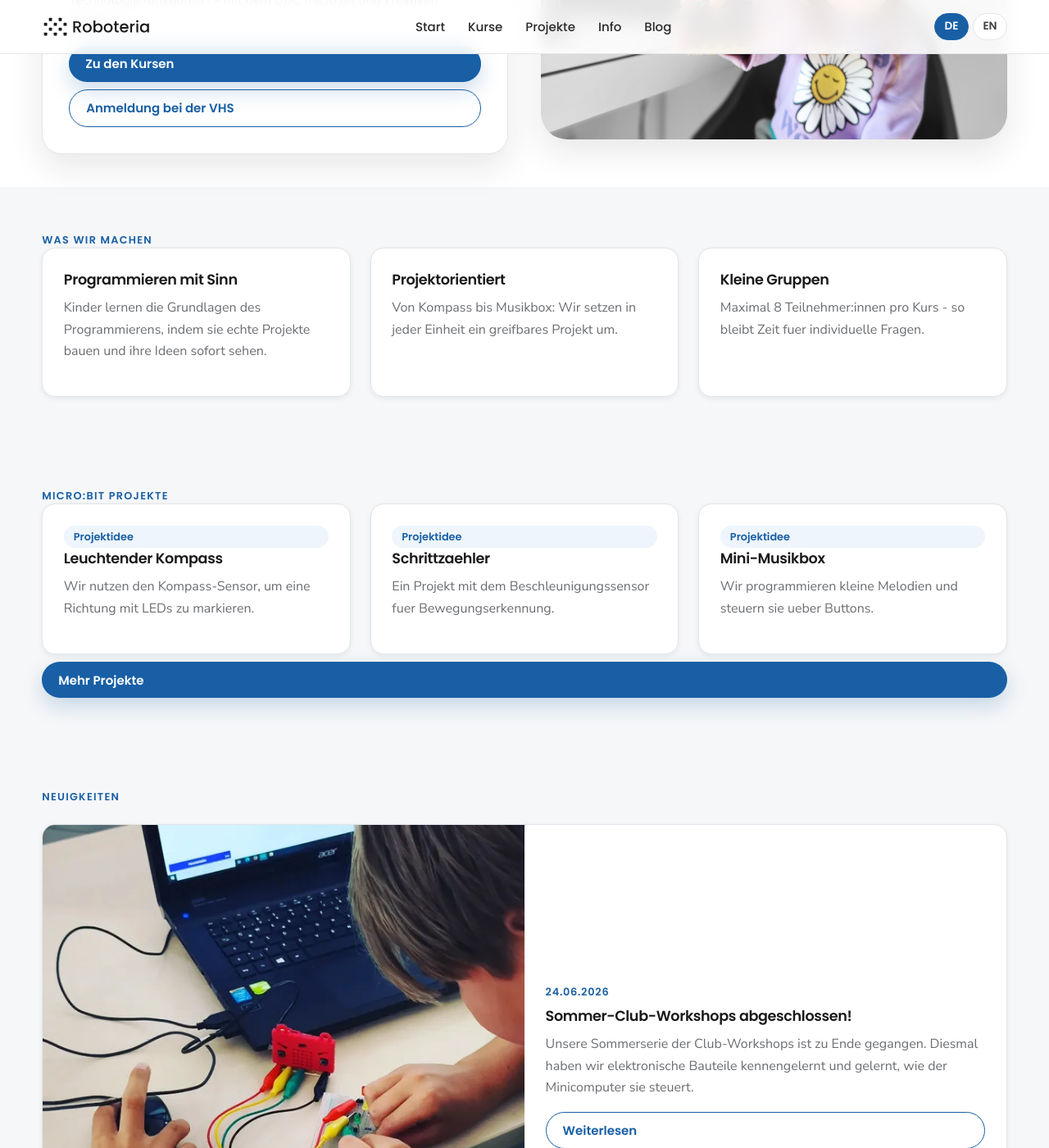
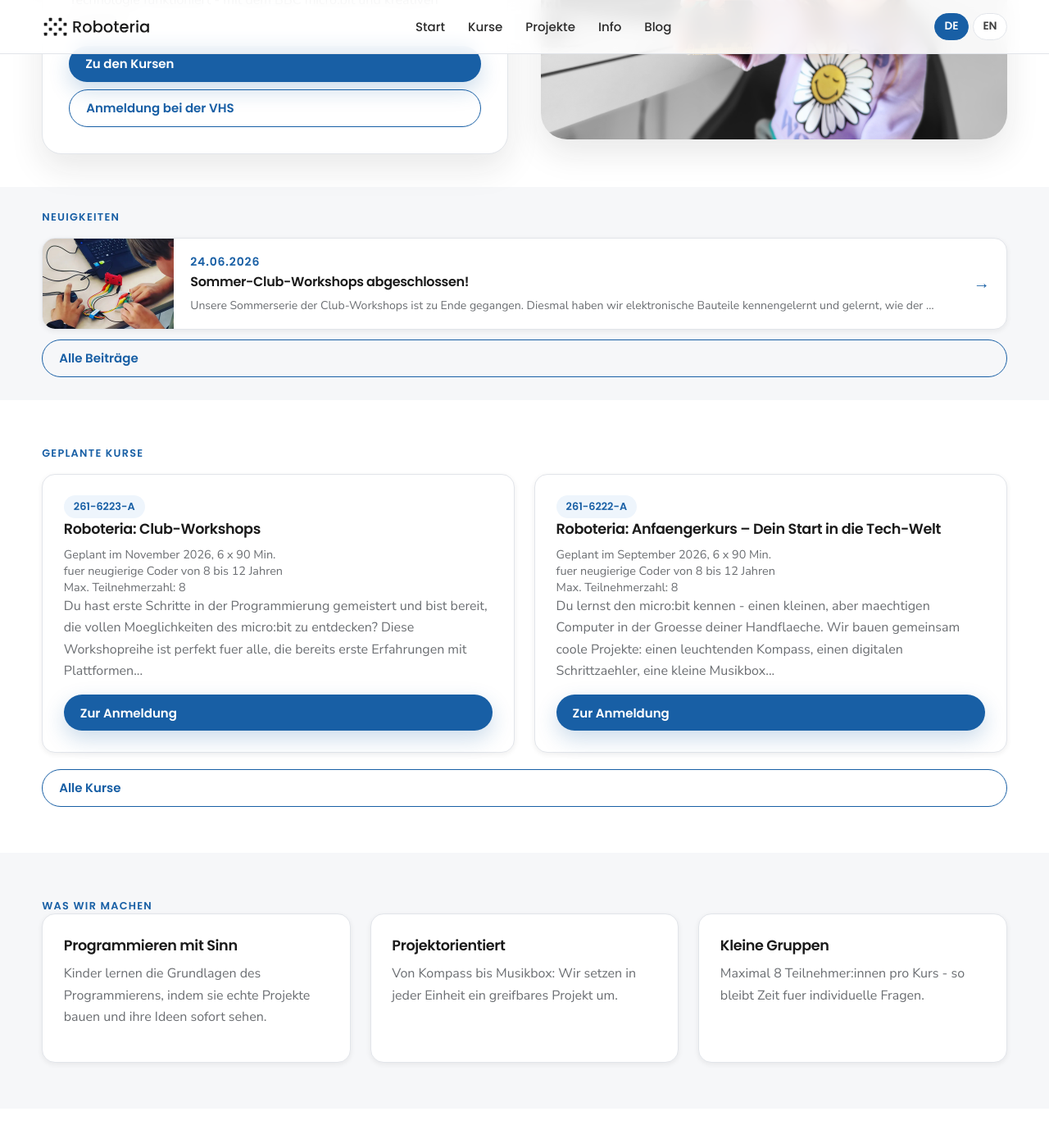
Before and after one commit to proxor/roboteria, a Jekyll site: the page built from index.md, in a window 1280 px wide and 1400 px high, scrolled down 404 px. Shown: the whole window at 82% size. Built offline with Jekyll 4.4.1, drawn with Linux system fonts in a browser that asks for light colours; some of the changed text lies outside the part shown.

Commit message:
Add news strip and merch section to homepage

```diff
--- a/assets/css/style.css
+++ b/assets/css/style.css
@@ -520,20 +520,65 @@
 .blog-card > .post-date { padding-top: 1.2rem; }
 .blog-card > a { padding-bottom: 1.4rem; }
 
-.blog-card--featured {
-  display: grid;
-  grid-template-columns: 1fr 1fr;
+/* ---- News strip (homepage latest post) ---- */
+
+.news-strip {
+  display: flex;
   align-items: center;
+  gap: 1.25rem;
+  margin-top: 1rem;
+  background: var(--paper);
+  border: 1.5px solid var(--border-subtle);
+  border-radius: var(--radius-lg);
+  box-shadow: var(--shadow-sm);
+  overflow: hidden;
+  transition: box-shadow 0.2s ease, transform 0.2s ease;
+  text-decoration: none;
+  color: inherit;
 }
 
-.blog-card--featured .blog-card-image {
-  aspect-ratio: auto;
-  height: 100%;
-  min-height: 220px;
+.news-strip:hover {
+  box-shadow: var(--shadow-md);
+  transform: translateY(-2px);
 }
 
-.blog-card--featured .blog-card-body {
-  padding: 1.6rem;
+.news-strip-image {
+  flex: 0 0 160px;
+  height: 110px;
+  overflow: hidden;
+}
+
+.news-strip-image img {
+  width: 100%;
+  height: 100%;
+  object-fit: cover;
+  display: block;
+}
+
+.news-strip-body {
+  flex: 1;
+  padding: 0.9rem 0;
+  min-width: 0;
+}
+
+.news-strip-body h3 {
+  font-size: 1rem;
+  margin-bottom: 0.3rem;
+}
+
+.news-strip-body p {
+  font-size: 0.875rem;
+  margin: 0;
+  white-space: nowrap;
+  overflow: hidden;
+  text-overflow: ellipsis;
+}
+
+.news-strip-arrow {
+  flex: 0 0 auto;
+  padding: 0 1.25rem;
+  font-size: 1.25rem;
+  color: var(--blue-600);
 }
 
 /* ---- Post page ---- */
@@ -563,8 +608,27 @@
 }
 
 @media (max-width: 720px) {
-  .blog-card--featured {
-    grid-template-columns: 1fr;
+  .news-strip {
+    flex-direction: column;
+    align-items: stretch;
+  }
+
+  .news-strip-image {
+    flex: 0 0 auto;
+    width: 100%;
+    height: 140px;
+  }
+
+  .news-strip-body {
+    padding: 0.9rem 1rem 0;
+  }
+
+  .news-strip-body p {
+    white-space: normal;
+  }
+
+  .news-strip-arrow {
+    padding: 0.5rem 1rem 1rem;
   }
 
   .post-layout {
--- a/index.md
+++ b/index.md
@@ -29,6 +29,68 @@
   </div>
 </section>
 
+{% assign latest_post = site.posts | first %}
+{% if latest_post %}
+<section class="section" style="padding: 1.75rem 0;">
+  <div class="shell">
+    <div class="section-title">
+      <span data-lang="de">Neuigkeiten</span>
+      <span data-lang="en">News</span>
+    </div>
+    <a href="{{ latest_post.url }}" class="news-strip">
+      {% if latest_post.image %}
+      <div class="news-strip-image">
+        <img src="{{ latest_post.image }}" alt="{{ latest_post.title }}">
+      </div>
+      {% endif %}
+      <div class="news-strip-body">
+        <p class="post-date">{{ latest_post.date | date: "%d.%m.%Y" }}</p>
+        <h3>{{ latest_post.title }}</h3>
+        <p>{{ latest_post.excerpt }}</p>
+      </div>
+      <div class="news-strip-arrow">→</div>
+    </a>
+    <a class="cta secondary" href="/blog/" data-lang="de" style="margin-top: 0.75rem;">Alle Beiträge</a>
+    <a class="cta secondary" href="/blog/" data-lang="en" style="margin-top: 0.75rem;">All posts</a>
+  </div>
+</section>
+{% endif %}
+
+<section class="section" style="background: var(--paper);">
+  <div class="shell">
+    <div class="section-title">
+      <span data-lang="de">Geplante Kurse</span>
+      <span data-lang="en">Upcoming courses</span>
+    </div>
+    <div class="card-grid" style="margin-top: 1rem;">
+      {% assign planned = site.data.courses | where: "status", "planned" %}
+      {% for course in planned %}
+      <article class="card">
+        <span class="badge">{{ course.id }}</span>
+        <h3 data-lang="de">{{ course.title_de }}</h3>
+        <h3 data-lang="en">{{ course.title_en }}</h3>
+        <div class="course-meta" data-lang="de">
+          <div>{{ course.date_de }}</div>
+          <div>{{ course.age_de }}</div>
+          <div>{{ course.size_de }}</div>
+        </div>
+        <div class="course-meta" data-lang="en">
+          <div>{{ course.date_en }}</div>
+          <div>{{ course.age_en }}</div>
+          <div>{{ course.size_en }}</div>
+        </div>
+        <p data-lang="de">{{ course.description_de | truncatewords: 30 }}</p>
+        <p data-lang="en">{{ course.description_en | truncatewords: 30 }}</p>
+        <a class="cta" href="https://vhs-starnbergammersee.de" target="_blank" rel="noreferrer" data-lang="de">Zur Anmeldung</a>
+        <a class="cta" href="https://vhs-starnbergammersee.de" target="_blank" rel="noreferrer" data-lang="en">Register</a>
+      </article>
+      {% endfor %}
+    </div>
+    <a class="cta secondary" href="/courses/" data-lang="de" style="margin-top: 1.25rem;">Alle Kurse</a>
+    <a class="cta secondary" href="/courses/" data-lang="en" style="margin-top: 1.25rem;">All courses</a>
+  </div>
+</section>
+
 <section class="section">
   <div class="shell">
     <div class="section-title">
@@ -53,6 +115,25 @@
         <h3 data-lang="en">Small groups</h3>
         <p data-lang="de">Maximal 8 Teilnehmer:innen pro Kurs - so bleibt Zeit fuer individuelle Fragen.</p>
         <p data-lang="en">Up to 8 participants so there is time for individual questions.</p>
+      </article>
+    </div>
+  </div>
+</section>
+
+<section class="section" style="background: var(--paper);">
+  <div class="shell">
+    <div class="section-title">
+      <span data-lang="de">Roboteria-Merch</span>
+      <span data-lang="en">Roboteria Merch</span>
+    </div>
+    <div class="card-grid" style="margin-top: 1rem;">
+      <article class="card" style="grid-column: 1 / -1;">
+        <h3 data-lang="de">Zeig, dass du dabei warst!</h3>
+        <h3 data-lang="en">Show you were there!</h3>
+        <p data-lang="de">T-Shirts, Hoodies und mehr mit dem Roboteria-Logo &ndash; perfekt als Erinnerung an deinen Kurs oder als Geschenkidee. Alle Artikel werden auf Bestellung gedruckt und direkt nach Hause geliefert.</p>
+        <p data-lang="en">T-shirts, hoodies, and more with the Roboteria logo &ndash; a great keepsake from your course or a gift idea. All items are printed on demand and shipped directly to your door.</p>
+        <a class="cta" href="https://roboteria.myspreadshop.de/" target="_blank" rel="noreferrer" data-lang="de">Zum Shop</a>
+        <a class="cta" href="https://roboteria.myspreadshop.de/" target="_blank" rel="noreferrer" data-lang="en">Visit the shop</a>
       </article>
     </div>
   </div>
@@ -94,54 +175,3 @@
     <a class="cta" href="/projects/" data-lang="en">More projects</a>
   </div>
 </section>
-
-{% assign latest_post = site.posts | first %}
-{% if latest_post %}
-<section class="section">
-  <div class="shell">
-    <div class="section-title">
-      <span data-lang="de">Neuigkeiten</span>
-      <span data-lang="en">News</span>
-    </div>
-    <div style="margin-top: 1.5rem;">
-      <article class="card blog-card blog-card--featured">
-        {% if latest_post.image %}
-        <div class="blog-card-image">
-          <img src="{{ latest_post.image }}" alt="{{ latest_post.title }}">
-        </div>
-        {% endif %}
-        <div class="blog-card-body">
-          <p class="post-date">{{ latest_post.date | date: "%d.%m.%Y" }}</p>
-          <h3>{{ latest_post.title }}</h3>
-          <p>{{ latest_post.excerpt }}</p>
-          <a class="cta secondary" href="{{ latest_post.url }}" data-lang="de">Weiterlesen</a>
-          <a class="cta secondary" href="{{ latest_post.url }}" data-lang="en">Read more</a>
-        </div>
-      </article>
-    </div>
-    <div style="margin-top: 1.25rem;">
-      <a class="cta secondary" href="/blog/" data-lang="de">Alle Beiträge</a>
-      <a class="cta secondary" href="/blog/" data-lang="en">All posts</a>
-    </div>
-  </div>
-</section>
-{% endif %}
-
-<section class="section" style="background: var(--paper);">
-  <div class="shell">
-    <div class="section-title">
-      <span data-lang="de">Roboteria-Merch</span>
-      <span data-lang="en">Roboteria Merch</span>
-    </div>
-    <div class="card-grid" style="margin-top: 1rem;">
-      <article class="card" style="grid-column: 1 / -1;">
-        <h3 data-lang="de">Zeig, dass du dabei warst!</h3>
-        <h3 data-lang="en">Show you were there!</h3>
-        <p data-lang="de">T-Shirts, Hoodies und mehr mit dem Roboteria-Logo &ndash; perfekt als Erinnerung an deinen Kurs oder als Geschenkidee. Alle Artikel werden auf Bestellung gedruckt und direkt nach Hause geliefert.</p>
-        <p data-lang="en">T-shirts, hoodies, and more with the Roboteria logo &ndash; a great keepsake from your course or a gift idea. All items are printed on demand and shipped directly to your door.</p>
-        <a class="cta" href="https://roboteria.myspreadshop.de/" target="_blank" rel="noreferrer" data-lang="de">Zum Shop</a>
-        <a class="cta" href="https://roboteria.myspreadshop.de/" target="_blank" rel="noreferrer" data-lang="en">Visit the shop</a>
-      </article>
-    </div>
-  </div>
-</section>
```
